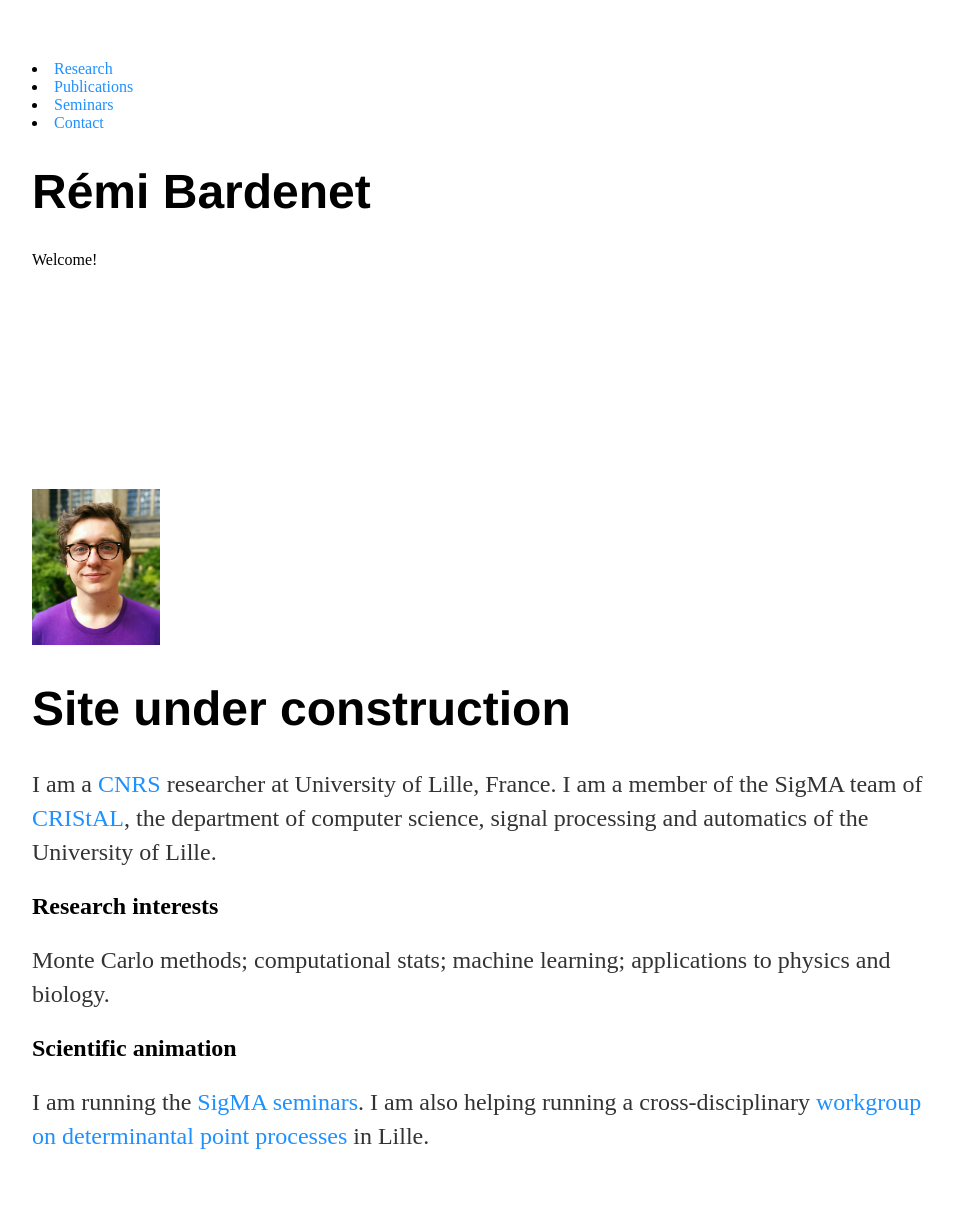
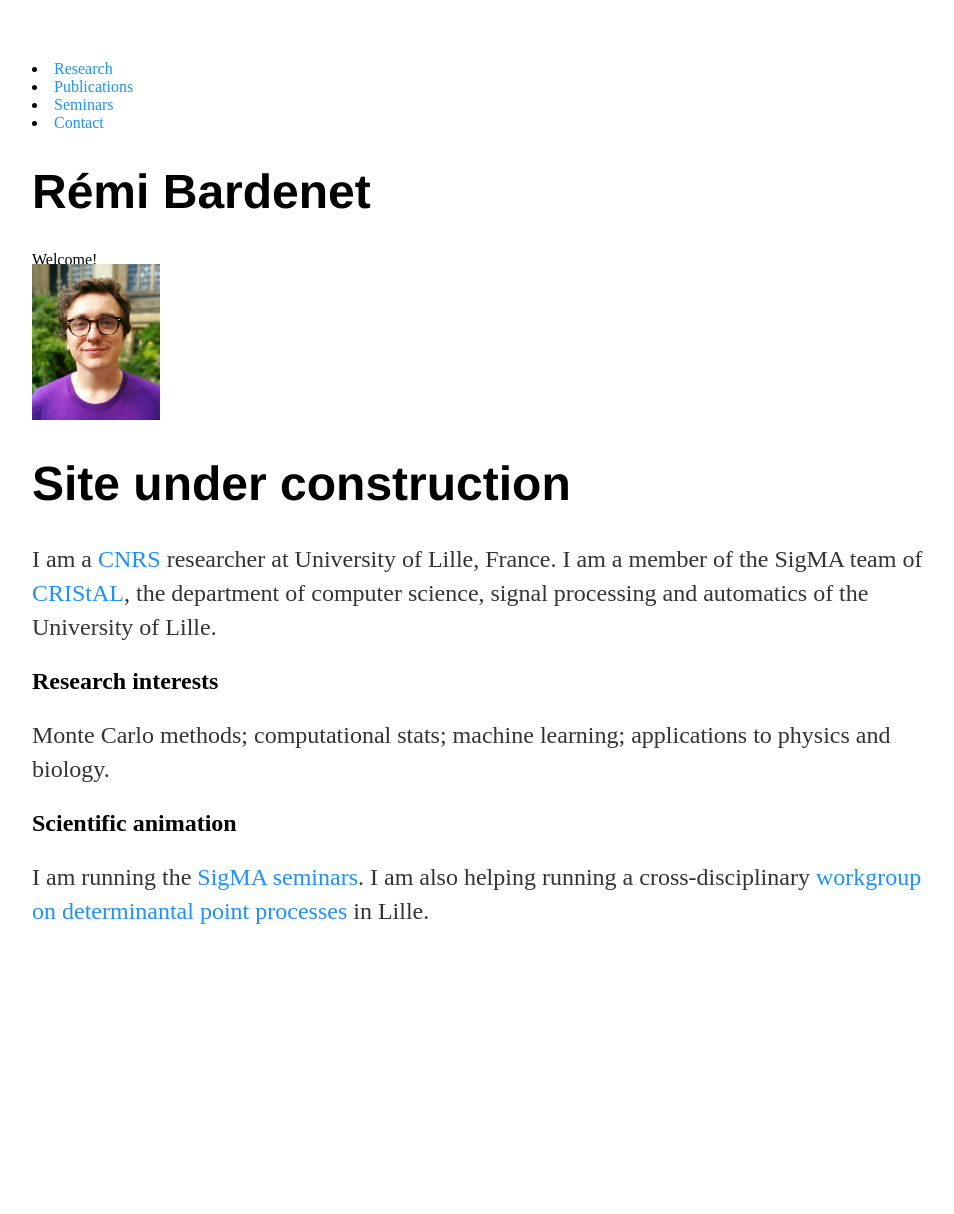
Before and after one commit to rbardenet/rbardenet.github.io, a Jekyll site: the page built from index.html, in a window 1280 px wide. Shown: the whole page, without its empty margins (160-1114 px from the left). Built offline with Jekyll 4.4.1, drawn with Linux system fonts in a browser that asks for light colours; after the commit the page ends 989 px from its top, so only the background shows below that.

```diff
--- a/css/main.css
+++ b/css/main.css
@@ -1,5 +1,5 @@
 header {
-    height: 325px;
+    height: 100px;
     width: 100%;
 }
 aside {
@@ -8,6 +8,9 @@
 body {
     margin: 60px auto;
     width: 70%;
+}
+nav {
+   display: inline;
 }
 nav ul, footer ul {
     font-family:'Helvetica', 'Arial', 'Sans-Serif';
```
